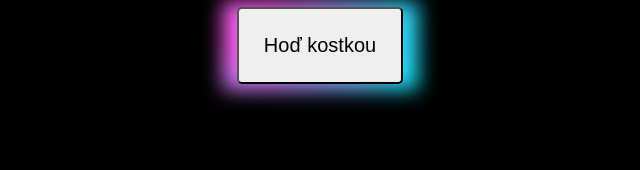
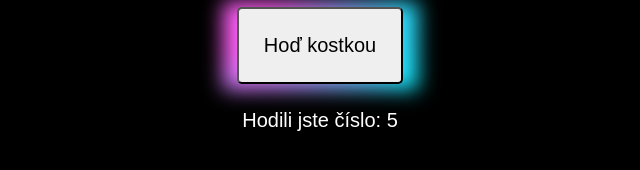
Before and after one commit to DanielK-tech/Engeto-TypeScript-projekty, a plain HTML site: page index.html in a window 1280 px wide. Both pictures are taken after a click on the button "Hoď kostkou". Shown: the part 230-400 px from the top of the page, without its empty margins (320-960 px from the left). Drawn offline with Linux system fonts and the light colour scheme.

Commit message:
little up

```diff
--- a/dist/script.js
+++ b/dist/script.js
@@ -1,9 +1,13 @@
 "use strict";
 const tlacitko = document.getElementById('button');
 const kostka = document.getElementById('Cube');
+const vysledky = document.getElementById('results');
 const hodKostkou = () => {
     const hozeneCislo = Math.floor(Math.random() * 6) + 1;
     kostka.src = `./img/${hozeneCislo}.jpg`;
+    const vysledek = document.createElement('p');
+    vysledek.textContent = `Hodili jste číslo: ${hozeneCislo}`;
+    vysledky.appendChild(vysledek);
 };
 if (tlacitko && kostka) {
     tlacitko.addEventListener('click', hodKostkou);
--- a/index.html
+++ b/index.html
@@ -12,6 +12,9 @@
             <button id="button" class="btn">Hoď kostkou</button>
             <img id="Cube" class="cube-image" src="./img/1.jpg" alt="Kostka s jedničkou">
         </section>
+        <section id="results" class="result">
+
+        </section>
     </header>
     <main>
 
--- a/style.css
+++ b/style.css
@@ -4,6 +4,8 @@
     --btn-before: radial-gradient(circle farthest-corner at 10% 20%,
             rgba(255, 94, 247, 1) 17.8%,
             rgba(2, 245, 255, 1) 100.2%);
+    --white-color: #fff;
+    --font-size: 20px;
 }
 
 * {
@@ -19,12 +21,13 @@ body {
     flex-direction: column;
     background-color: var(--header-background);
     font-family: sans-serif;
+    color: var(--white-color);
+    font-size: var(--font-size);
 }
 
 header {
     width: 100%;
     margin-top: 100px;
-
 }
 
 /*********** sekce s kostkou ***********/
@@ -43,9 +46,10 @@ header {
 .btn {
     position: relative;
     padding: 25px;
-    font-size: 20px;
+    font-size: var(--font-size);
     border-radius: var(--border-radius);
     transition: 1s;
+    margin-bottom: 25px;
 }
 
 .btn:hover {
@@ -65,3 +69,15 @@ header {
     top: -6.5px;
     z-index: -1;
 }
+
+/***************************************************************
+************************** Druhá sekce *************************
+*/
+
+.result {
+    display: flex;
+    flex-direction: column;
+    align-items: center;
+    gap: 10px;
+
+}
```
Also changed, not shown: 1 other file.
